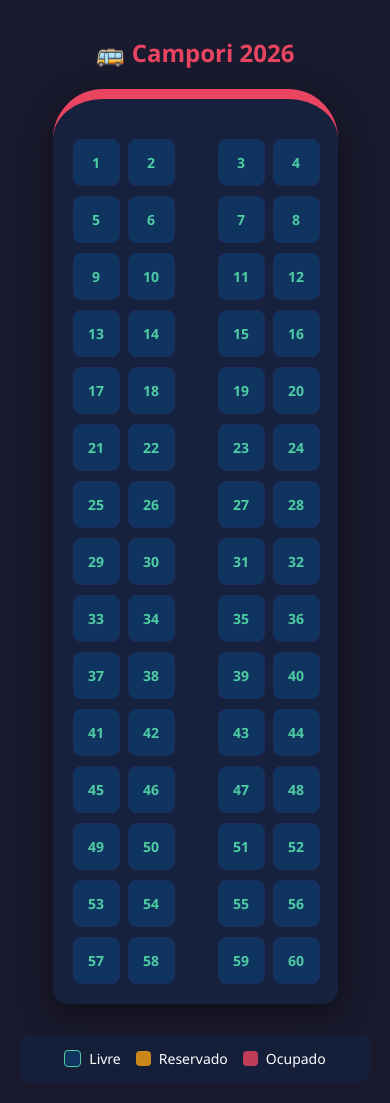
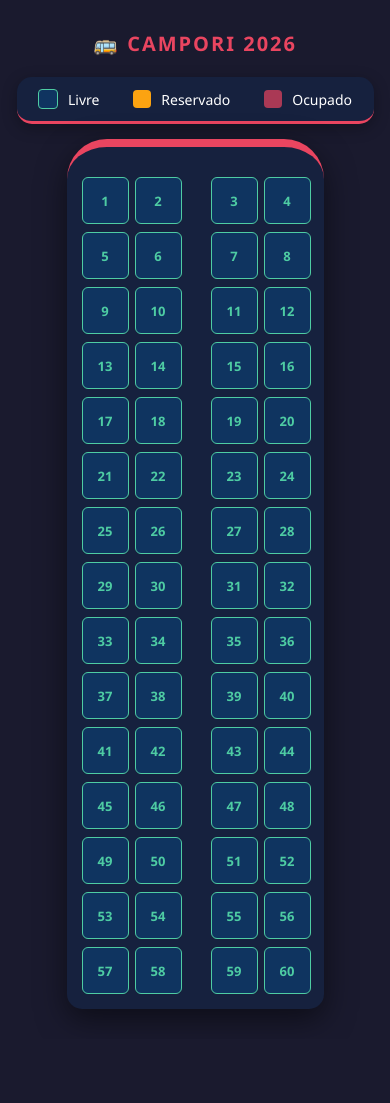
Before and after one commit to 938164/BusCampori, a FastAPI app: page / in a window 390 px wide. After the commit the page ends 1018 px from the top, so only its background shows below. Run offline with FastAPI, Linux system fonts and the light colour scheme; data comes from the database, SQL or seed files in the repository.

Commit message:
Update index.html for improved layout and styles
Refactor HTML structure and styles for responsiveness and clarity.

```diff
--- a/templates/index.html
+++ b/templates/index.html
@@ -5,114 +5,170 @@
     <meta name="viewport" content="width=device-width, initial-scale=1">
     <title>Reserva de Assentos - Campori 2026</title>
     <style>
+        /* Estilos Gerais */
         body {
             font-family: 'Segoe UI', Tahoma, Geneva, Verdana, sans-serif;
-            text-align: center;
             background: #1a1a2e;
             color: white;
-            padding: 20px;
             margin: 0;
+            padding: 10px;
+            display: flex;
+            flex-direction: column;
+            align-items: center;
+            min-height: 100vh;
         }
 
-        h1 { margin-bottom: 20px; font-size: 24px; color: #e94560; }
+        h1 {
+            margin: 20px 0;
+            font-size: 22px;
+            color: #e94560;
+            text-transform: uppercase;
+            letter-spacing: 2px;
+        }
 
-        /* Container do Ônibus - Agora Vertical */
+        /* Container Principal Responsivo */
+        .main-content {
+            display: flex;
+            flex-direction: row; /* Lado a lado no PC */
+            align-items: flex-start;
+            justify-content: center;
+            gap: 20px;
+            width: 100%;
+            max-width: 800px;
+        }
+
+        /* LEGENDA LATERAL */
+        .legend {
+            display: flex;
+            flex-direction: column;
+            gap: 15px;
+            background: #16213e;
+            padding: 20px;
+            border-radius: 15px;
+            border-left: 4px solid #e94560;
+            min-width: 120px;
+            position: sticky;
+            top: 20px;
+            box-shadow: 0 4px 15px rgba(0,0,0,0.3);
+        }
+
+        .item {
+            display: flex;
+            align-items: center;
+            gap: 10px;
+            font-size: 14px;
+            font-weight: 500;
+        }
+
+        .dot {
+            width: 18px;
+            height: 18px;
+            border-radius: 4px;
+        }
+
+        /* CONTAINER DO ÔNIBUS */
         .bus-container {
             background: #16213e;
-            padding: 40px 20px 20px 20px;
-            border-radius: 50px 50px 15px 15px; /* Frente arredondada no topo */
-            border-top: 10px solid #e94560; /* Detalhe da frente do ônibus */
-            display: inline-block;
+            padding: 30px 15px 15px 15px;
+            border-radius: 40px 40px 15px 15px;
+            border-top: 8px solid #e94560;
             box-shadow: 0 10px 30px rgba(0,0,0,0.5);
-            margin-bottom: 30px;
+            margin-bottom: 20px;
         }
 
-        /* Grade de assentos: 4 colunas com corredor no meio */
+        /* Grade de Assentos */
         .bus-grid {
             display: grid;
-            /* Estrutura: [Assento] [Assento] [Corredor] [Assento] [Assento] */
-            grid-template-columns: repeat(2, 45px) 25px repeat(2, 45px);
-            gap: 10px;
+            grid-template-columns: repeat(2, 42px) 20px repeat(2, 42px);
+            gap: 8px;
             justify-content: center;
-            align-items: center;
         }
 
         .seat {
-            width: 45px;
-            height: 45px;
+            width: 42px;
+            height: 42px;
             display: flex;
             align-items: center;
             justify-content: center;
-            border-radius: 8px;
+            border-radius: 6px;
             cursor: pointer;
-            font-size: 14px;
+            font-size: 13px;
             font-weight: bold;
-            transition: transform 0.2s, background 0.3s;
+            transition: all 0.2s;
             user-select: none;
         }
 
-        .seat:hover:not(.pago) { transform: scale(1.1); }
+        /* Cores de Status */
+        .livre { background: #0f3460; border: 1px solid #4ecca3; color: #4ecca3; }
+        .livre:hover { background: #4ecca3; color: #1a1a2e; transform: scale(1.1); }
+        .reservado { background: #fca311; color: #14213d; }
+        .pago { background: #e94560; color: white; cursor: not-allowed; opacity: 0.7; }
 
-        /* Cores dos status */
-        .livre { background: #0f3460; border: 1px solid #1c2d5e; color: #4ecca3; }
-        .livre:hover { background: #4ecca3; color: #1a1a2e; }
+        .corredor { width: 20px; }
 
-        .reservado { background: #fca311; color: #14213d; animation: pulse 1s infinite; }
-
-        .pago { background: #e94560; color: white; cursor: not-allowed; opacity: 0.8; border: none; }
-
-        /* Espaçador do Corredor */
-        .corredor { width: 25px; }
-
-        @keyframes pulse {
-            0% { opacity: 1; }
-            50% { opacity: 0.7; }
-            100% { opacity: 1; }
+        /* RESPONSIVIDADE PARA CELULAR */
+        @media (max-width: 600px) {
+            .main-content {
+                flex-direction: column; /* Legenda vai para cima do ônibus */
+                align-items: center;
+                gap: 15px;
             }
 
             .legend {
-            display: flex;
-            justify-content: center;
-            flex-wrap: wrap;
-            gap: 15px;
-            font-size: 14px;
-            background: rgba(22, 33, 62, 0.8);
-            padding: 15px;
-            border-radius: 10px;
-            max-width: 400px;
-            margin: 0 auto;
+                flex-direction: row; /* Legenda deitada no celular */
+                width: 90%;
+                justify-content: space-around;
+                position: static;
+                padding: 12px;
+                border-left: none;
+                border-bottom: 3px solid #e94560;
             }
-        .item { display: flex; align-items: center; gap: 8px; }
-        .dot { width: 15px; height: 15px; border-radius: 4px; }
+
+            h1 { font-size: 20px; }
+
+            .seat {
+                width: 45px; /* Um pouco maior no celular para o dedo acertar */
+                height: 45px;
+            }
+
+            .bus-grid {
+                grid-template-columns: repeat(2, 45px) 15px repeat(2, 45px);
+            }
+        }
     </style>
 </head>
 <body>
 
     <h1>🚌 Campori 2026</h1>
 
+    <div class="main-content">
+        <div class="legend">
+            <div class="item">
+                <div class="dot livre"></div> Livre
+            </div>
+            <div class="item">
+                <div class="dot reservado"></div> Reservado
+            </div>
+            <div class="item">
+                <div class="dot pago"></div> Ocupado
+            </div>
+        </div>
+
         <div class="bus-container">
             <div class="bus-grid">
                 {% for a in assentos %}
-
-                {# Desenha o assento #}
                     <div class="seat {{a[1]}}"
                          onclick="if('{{a[1]}}' == 'livre') { window.location.href='/reservar/{{a[0]}}'; } else { alert('Este assento já está ocupado!'); }">
                         {{a[0]}}
                     </div>
 
-                {# Adiciona o espaço do corredor (vão central) após cada 2 assentos na fileira #}
+                    {# Adiciona o corredor central após o segundo assento de cada linha #}
                     {% if loop.index % 2 == 0 and loop.index % 4 != 0 %}
                         <div class="corredor"></div>
                     {% endif %}
-
                 {% endfor %}
             </div>
         </div>
-
-    <div class="legend">
-        <div class="item"><div class="dot livre" style="background:#0f3460; border: 1px solid #4ecca3;"></div> Livre</div>
-        <div class="item"><div class="dot reservado" style="background:#fca311"></div> Reservado</div>
-        <div class="item"><div class="dot pago" style="background:#e94560"></div> Ocupado</div>
     </div>
 
 </body>
```
Lines whose indentation alone changed are shown as unchanged.
